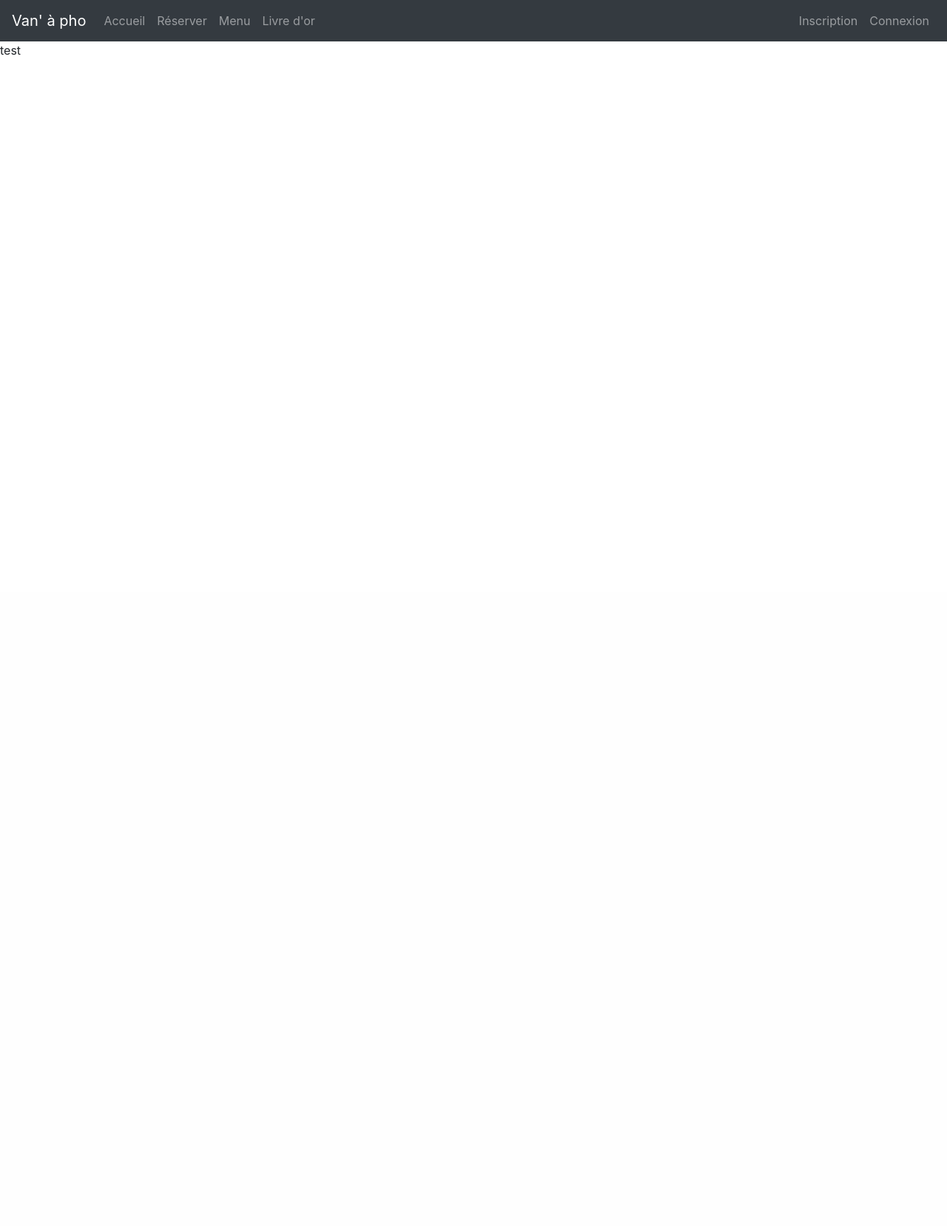
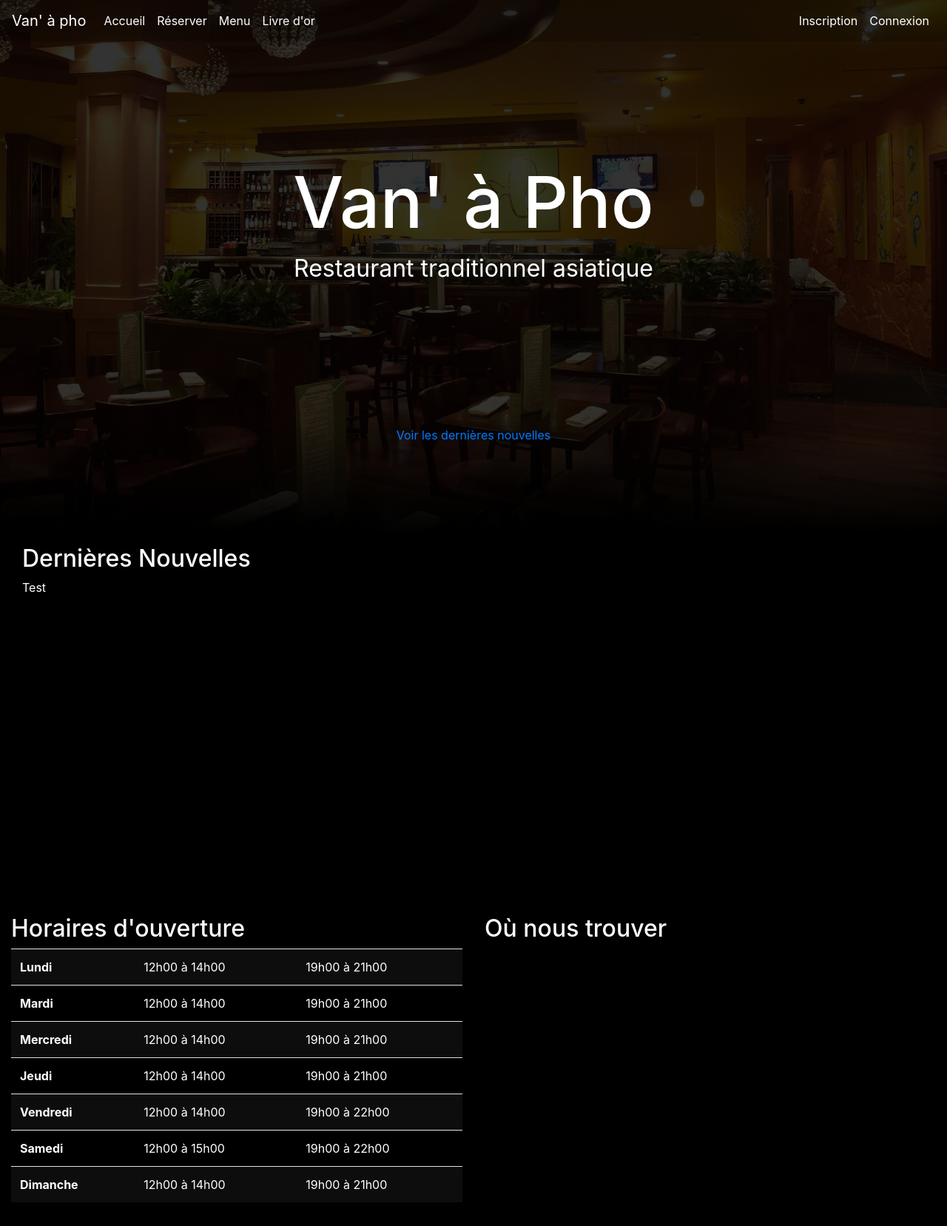
Before and after one commit to Sourigna-Vannapho/restaurant, a PHP site: page / in a window 1280 px wide. Shown: the whole page at 74% size. Before the commit the page ends 74 px from the top, so only its background shows below. Run offline with PHP 8.4, Linux system fonts and the light colour scheme.

Commit message:
homepage and template display modified

```diff
--- a/public/css/style.css
+++ b/public/css/style.css
@@ -1,4 +1,70 @@
+body{
+	background-color:rgba(0,0,0,1);
+}
+nav{
+	background-color:rgba(0,0,0,0.2);
+	z-index:5;
+}
 nav a{
 	text-decoration:none;
 	color:white;
 }
+
+
+.background{
+	position:relative;
+	padding:0;
+	margin-top:-56px;
+	z-index:0;
+}
+.image::after{
+	display:block;
+	position:relative;
+	background-image:linear-gradient(to bottom, rgba(255,255,255,0) 0, rgba(0,0,0,1) 100%);
+	margin-top:-150px;
+	height:150px;
+	content:'';
+}
+.blackOverlay{
+	background:black;
+	opacity:0.8;
+	position:absolute;
+	top:0px;
+	left:0px;
+	width:100%;
+	height:100%;
+}
+#title{
+	text-align:center;
+	width:100%;
+	position:absolute;
+	top:30%;
+	color:white;
+	font-size:2em;
+}
+h1{
+	font-size:3em;
+}
+#blog{
+	height:500px;
+}
+#homepageDescription{
+	margin-top:1em;
+	margin-bottom:1em;
+	color:white;
+}
+#homepageDescription table{
+	color:white;
+}
+#checkNews{
+	position:absolute;
+	text-align:center;
+	top:80%;
+	width:100%;
+	color:white;
+}
+
+.table-striped tbody tr:nth-of-type(2n+1){
+	background-color:rgba(255,255,255,0.05);
+
+}
--- a/view/homepage.php
+++ b/view/homepage.php
@@ -1,5 +1,82 @@
 <?php $title = 'Van\' à pho'; ?>
 <?php ob_start(); ?>
-<?php echo ('test'); ?>
+<div class="container-fluid background">
+	<div class="image">
+		<img src="../public/img/bg.jpg" class="img-fluid">
+		<div class="blackOverlay"></div>
+	</div>
+	<div id="title">
+		<h1>Van' à Pho</h1>
+		<p>Restaurant traditionnel asiatique</p>
+	</div>
+	<div id="checkNews">
+		<a href="#blog">Voir les dernières nouvelles</a>
+	</div>
+</div>
+<div class="container-fluid" id="homepageDescription">
+	<div id= "blog" class="container-fluid">
+		<div class="row">
+			<div class="col-sm-12">
+				<h2>Dernières Nouvelles</h2>
+				<div class="row">
+					<div class="col-sm-12">
+				<!-- Insérer appel vers la base de données pour le blog -->
+				Test
+					</div>
+				</div>
+			</div>
+		</div>
+	</div>
+	<div class="row" id="openingHoursMap">
+		<div class="col">
+			<h2>Horaires d'ouverture</h2>
+			<table class="table table-striped">
+				<tbody>
+					<tr>
+						<th scope="row">Lundi</th>
+						<td>12h00 à 14h00</td>
+						<td>19h00 à 21h00</td>
+					</tr>
+					<tr>
+						<th scope="row">Mardi</th>
+						<td>12h00 à 14h00</td>
+						<td>19h00 à 21h00</td>
+					</tr>
+					<tr>
+						<th scope="row">Mercredi</th>
+						<td>12h00 à 14h00</td>
+						<td>19h00 à 21h00</td>
+					</tr>
+					<tr>
+						<th scope="row">Jeudi</th>
+						<td>12h00 à 14h00</td>
+						<td>19h00 à 21h00</td>
+					</tr>
+					<tr>
+						<th scope="row">Vendredi</th>
+						<td>12h00 à 14h00</td>
+						<td>19h00 à 22h00</td>
+					</tr>
+					<tr>
+						<th scope="row">Samedi</th>
+						<td>12h00 à 15h00</td>
+						<td>19h00 à 22h00</td>
+					</tr>
+					<tr>
+						<th scope="row">Dimanche</th>
+						<td>12h00 à 14h00</td>
+						<td>19h00 à 21h00</td>
+					</tr>
+
+				</tbody>
+			</table>
+
+		</div>
+		<div class="col">
+			<h2>Où nous trouver</h2>
+
+		</div>
+	</div>
+</div>
 <?php $content = ob_get_clean(); ?>
 <?php require('template.php'); ?>
--- a/view/template.php
+++ b/view/template.php
@@ -9,7 +9,7 @@
         <link href="../public/css/style.css" rel="stylesheet" />
     </head>
     <body>
-	    <nav class="navbar navbar-expand-sm navbar-dark bg-dark">
+	    <nav class="navbar navbar-expand-sm">
     			<a class="navbar-brand" href="#">Van' à pho</a>
 		    	<ul class="navbar-nav mr-auto">
 		    		<li><a class="nav-link" href="#">Accueil</a></li>
```
Also changed, not shown: public/img/bg.jpg (added).
